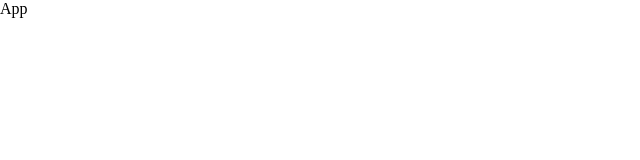
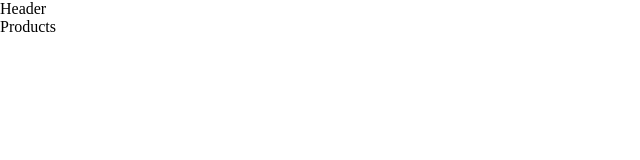
Before and after one commit to SargsyanJor/Mobile-Project, a React (Vite) app: page /products in a window 1280 px wide. Shown: the top 160 px of the page, without its empty margins (0-640 px from the left). Built offline with nearby package versions, Linux system fonts and the light colour scheme.

Commit message:
use routing system

```diff
--- a/src/App/App.jsx
+++ b/src/App/App.jsx
@@ -1,10 +1,14 @@
+import { RouterProvider } from "react-router-dom"
+import { router } from "./routes/Routes"
+
 import "./styles/App.css"
+
 
 function App() {
 
   return (
     <>
-      App
+      <RouterProvider router={router} />
     </>
   )
 }
--- a/src/App/routes/Routes.jsx
+++ b/src/App/routes/Routes.jsx
@@ -1,7 +1,22 @@
 import { createBrowserRouter } from "react-router-dom";
+import { Layout } from "../../components/Layout/Layout";
+import { Home } from "../../pages/Home/Home";
+import { Products } from "../../pages/Products/Products";
 
-createBrowserRouter([
+
+export const router = createBrowserRouter([
     {
-
+        path: '/',
+        element: <Layout />,
+        children: [
+            {
+                index: true,
+                element: <Home />
+            },
+            {
+                path: '/products',
+                element: <Products />
+            }
+        ]
     }
 ])
--- a/src/components/Header/Header.jsx
+++ b/src/components/Header/Header.jsx
@@ -0,0 +1,7 @@
+import React from 'react'
+
+export const Header = () => {
+  return (
+    <div>Header</div>
+  )
+}
--- a/src/components/Layout/Layout.jsx
+++ b/src/components/Layout/Layout.jsx
@@ -0,0 +1,13 @@
+import React from 'react'
+
+import { Header } from '../Header/Header'
+import { Outlet } from 'react-router-dom'
+
+export const Layout = () => {
+  return (
+    <div>
+       <Header />
+       <Outlet />
+    </div>
+  )
+}
--- a/src/pages/Home/Home.jsx
+++ b/src/pages/Home/Home.jsx
@@ -0,0 +1,7 @@
+import React from 'react'
+
+export const Home = () => {
+  return (
+    <div>Home</div>
+  )
+}
--- a/src/pages/Products/Products.jsx
+++ b/src/pages/Products/Products.jsx
@@ -0,0 +1,7 @@
+import React from 'react'
+
+export const Products = () => {
+  return (
+    <div>Products</div>
+  )
+}
```
